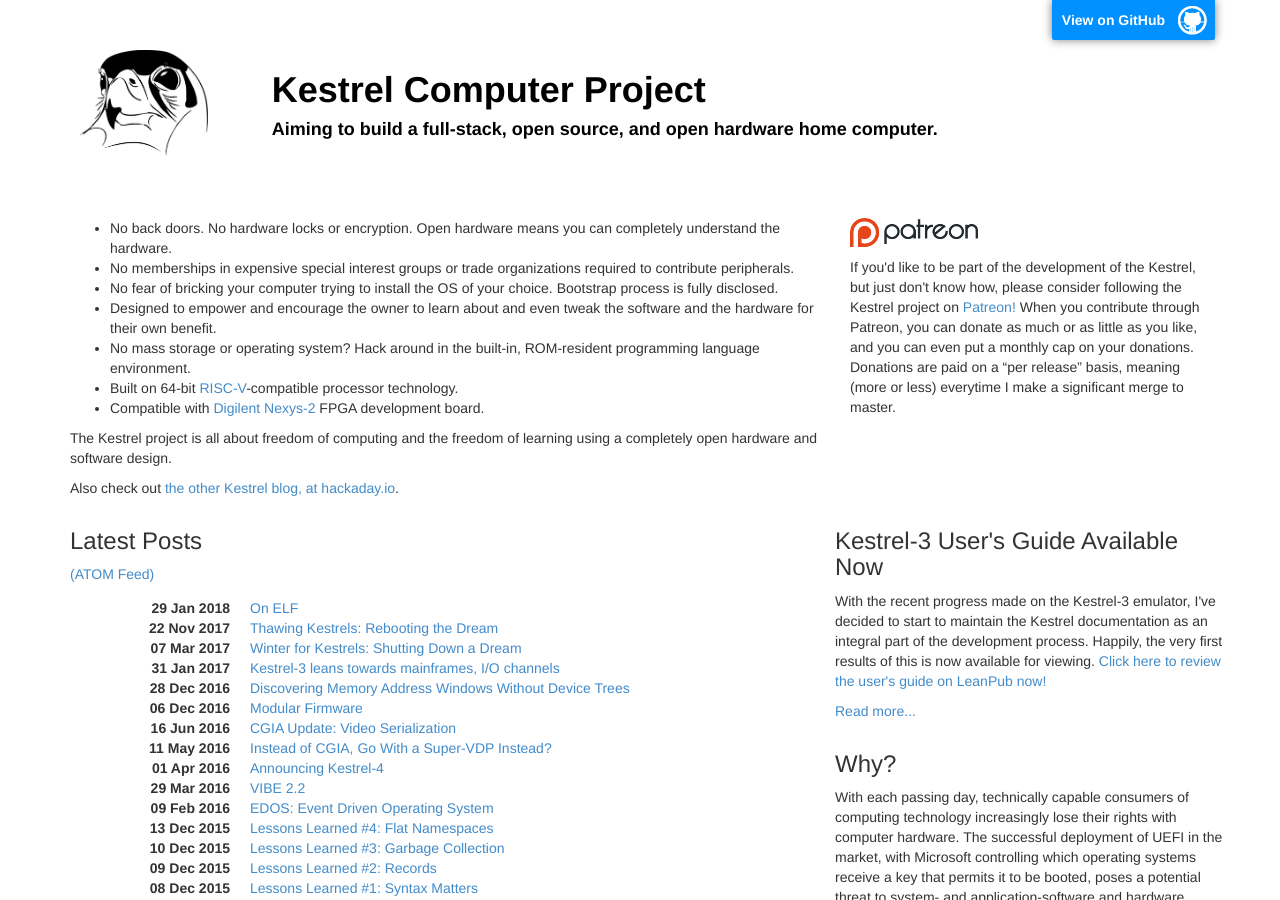
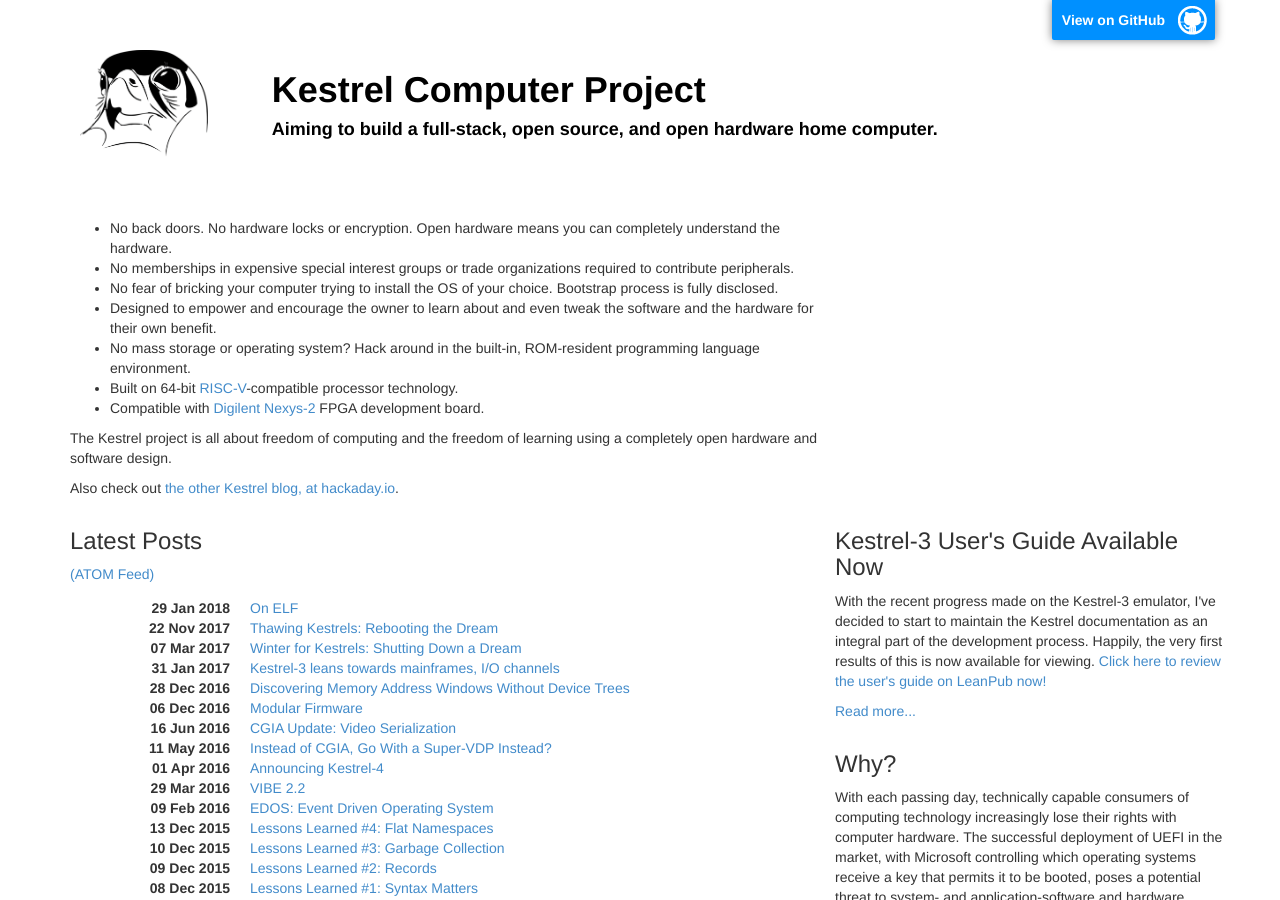
Before and after one commit to KestrelComputer/kestrel, a Jekyll site: the page built from index.html, in a window 1280 px wide and 900 px high. Built offline with Jekyll 4.4.1, drawn with Linux system fonts in a browser that asks for light colours.

Commit message:
Remove patreon link

```diff
--- a/index.html
+++ b/index.html
@@ -17,10 +17,6 @@
 		</ul>
 		<p>The Kestrel project is all about freedom of computing and the freedom of learning using a completely open hardware and software design.</p>
 		<p>Also check out <a href="https://hackaday.io/project/10035-kestrel-computer-project">the other Kestrel blog, at hackaday.io</a>.</p>
-	</div>
-	<div class="col-md-4">
-		<p><a href="https://www.patreon.com/kestrelcomputer"><img src="images/patreonlogoorange.png" /></a></p>
-		<p>If you'd like to be part of the development of the Kestrel, but just don't know how, please consider following the Kestrel project on <a href="https://www.patreon.com/kestrelcomputer">Patreon!</a>  When you contribute through Patreon, you can donate as much or as little as you like, and you can even put a monthly cap on your donations.  Donations are paid on a <q>per release</q> basis, meaning (more or less) everytime I make a significant merge to master.</p>
 	</div>
 </div>
 
```
